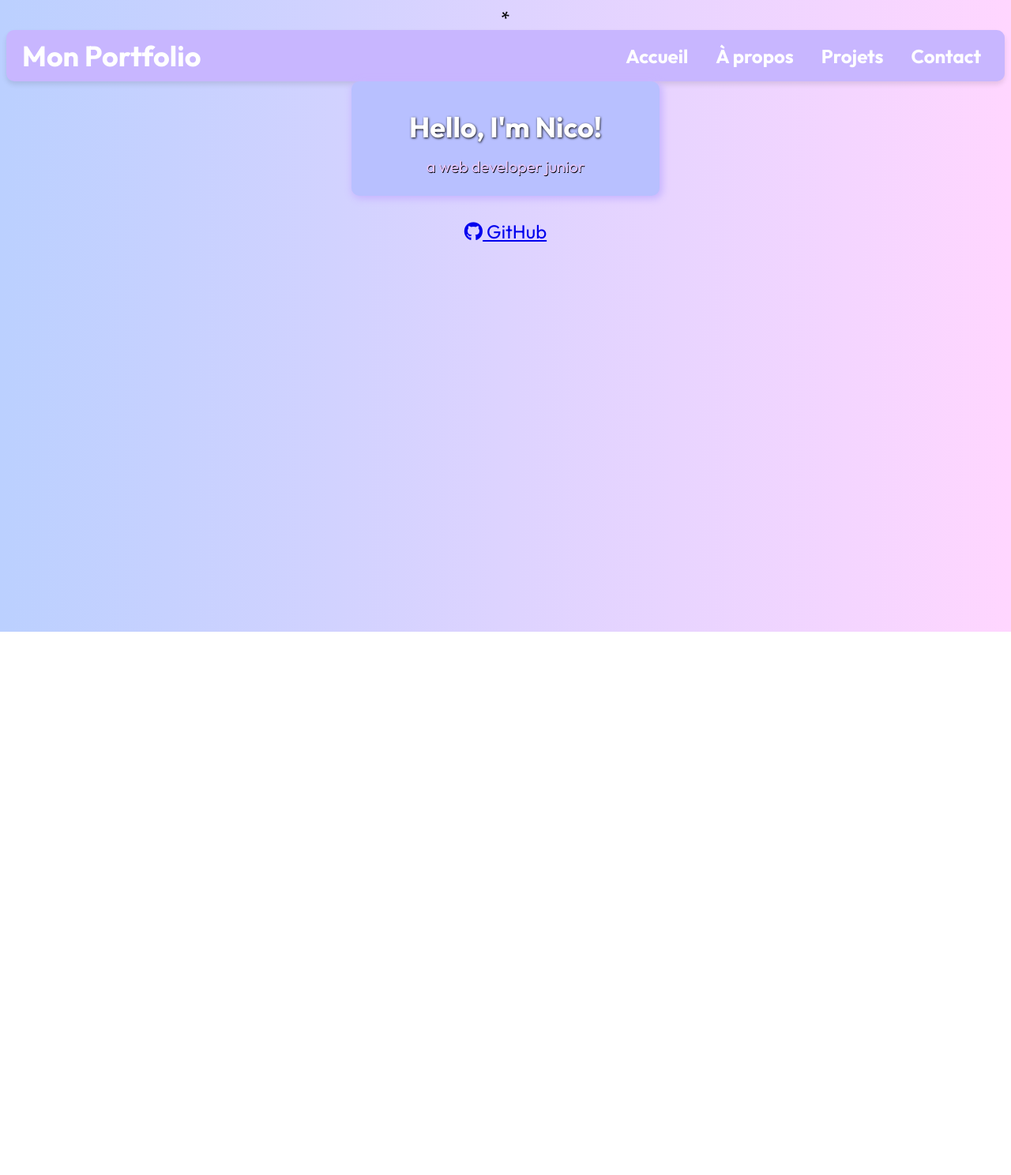
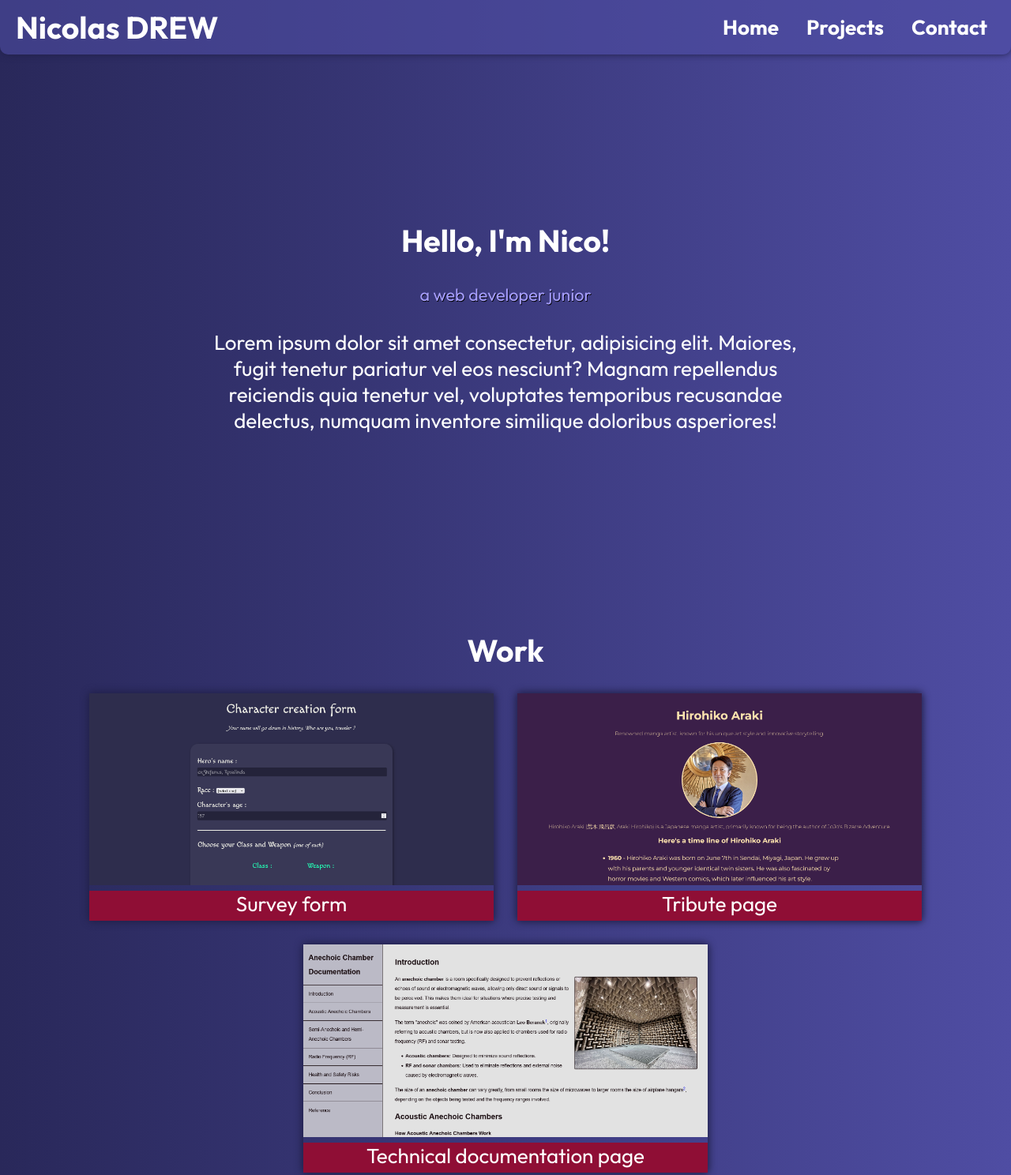
Before and after one commit to nicolas-drew/Portfolio, a plain HTML site: page index.html in a window 1280 px wide. Shown: the top 1488 px of the page at 79% size. Before the commit the page ends 800 px from the top, so only its background shows below. Drawn offline with Linux system fonts and the light colour scheme.

Commit message:
add of project images

```diff
--- a/index.html
+++ b/index.html
@@ -5,31 +5,67 @@
     <meta charset="utf-8" />
     <link rel="stylesheet" href="styles.css" />
     <link rel="preconnect" href="https://fonts.googleapis.com" />
-    <link rel="preconnect" href="https://fonts.gstatic.com" crossorigin />*
-    <link rel="stylesheet" href="https://cdnjs.cloudflare.com/ajax/libs/font-awesome/6.7.2/css/all.min.css" integrity="sha512-Evv84Mr4kqVGRNSgIGL/F/aIDqQb7xQ2vcrdIwxfjThSH8CSR7PBEakCr51Ck+w+/U6swU2Im1vVX0SVk9ABhg==" crossorigin="anonymous" referrerpolicy="no-referrer" />
+    <link rel="preconnect" href="https://fonts.gstatic.com" crossorigin />
+    <link
+      rel="stylesheet"
+      href="https://cdnjs.cloudflare.com/ajax/libs/font-awesome/6.7.2/css/all.min.css"
+      integrity="sha512-Evv84Mr4kqVGRNSgIGL/F/aIDqQb7xQ2vcrdIwxfjThSH8CSR7PBEakCr51Ck+w+/U6swU2Im1vVX0SVk9ABhg=="
+      crossorigin="anonymous"
+      referrerpolicy="no-referrer"
+    />
     <link
       href="https://fonts.googleapis.com/css2?family=Outfit:wght@100..900&display=swap"
       rel="stylesheet"
     />
   </head>
   <body>
-    <nav>
-      <div class="logo">Mon Portfolio</div>
+    <nav id="navbar">
+      <div class="logo">Nicolas DREW</div>
       <ul>
-        <li><a href="#welcome-section">Accueil</a></li>
-        <li><a href="#about">À propos</a></li>
-        <li><a href="#projects">Projets</a></li>
+        <li><a href="#welcome-section">Home</a></li>
+        <li><a href="#projects">Projects</a></li>
         <li><a href="#contact">Contact</a></li>
       </ul>
     </nav>
     <section id="welcome-section">
       <h1>Hello, I'm Nico!</h1>
-      <p>a web developer junior</p>
+      <h2>a web developer junior</h2>
+      <p>
+        Lorem ipsum dolor sit amet consectetur, adipisicing elit. Maiores, fugit
+        tenetur pariatur vel eos nesciunt? Magnam repellendus reiciendis quia
+        tenetur vel, voluptates temporibus recusandae delectus, numquam
+        inventore similique doloribus asperiores!
+      </p>
     </section>
     <section id="projects">
+      <h1>Work</h1>
       <div id="projects-section">
-        <a href="" target="_blank" class="project-tile">
-          <img src="" alt="" class="" />
+        <a
+          href="https://nicolas-drew.github.io/fcc-surveyform/"
+          target="_blank"
+          class="project-tile form"
+        >
+          <img src="Survey Form.png" alt="Survey form" />
+          <p>Survey form</p>
+        </a>
+        <a
+          href="https://nicolas-drew.github.io/fcc-tributepage/"
+          target="_blank"
+          class="project-tile tribute"
+        >
+          <img src="Tribute page.png" alt="Tribute page" />
+          <p>Tribute page</p>
+        </a>
+        <a
+          href="https://nicolas-drew.github.io/fcc-TechnicalDocumentationPage/"
+          target="_blank"
+          class="project-tile documentation"
+        >
+          <img
+            src="Technical documentation page.png"
+            alt="Technical documentation page"
+          />
+          <p>Technical documentation page</p>
         </a>
       </div>
     </section>
--- a/styles.css
+++ b/styles.css
@@ -1,52 +1,104 @@
 /* https://coolors.co/palette/ffd6ff-e7c6ff-c8b6ff-b8c0ff-bbd0ff */
+:root {
+  --shadow: #212049;
+  --text1: #ffffff;
+  --text2: #a69eff;
+  --background1: #29285a;
+  --background2: rgb(79, 77, 163);
+  --background3: #8f0e35;
+}
+* {
+  margin: 0;
+  padding: 0;
+  box-sizing: border-box;
+  scroll-behavior: smooth;
+}
 html {
   font-family: "Outfit", sans-serif;
-  font-size: 24px;
+  font-size: 26px;
   text-align: center;
 }
 body {
   background: linear-gradient(
     90deg,
-    rgba(187, 208, 255, 1) 0%,
-    rgba(255, 214, 255, 1) 100%
+    var(--background1) 0%,
+    var(--background2) 100%
   );
 }
 #welcome-section {
-  max-width: 30%;
+  max-width: 60%;
   margin: 0 auto;
-  padding: 5px;
-  background-color: #b8c0ff;
-  border-radius: 10px;
-  box-shadow: 2px 2px 10px 2px #c8b6ff;
+  padding-top: 250px;
 }
-#welcome-section h1 {
+h1 {
   color: #fff;
-  text-shadow: 0.7px 0.7px 3px#000;
-  margin-bottom: -5px;
+  margin-bottom: 30px;
+  margin-top: 30px;
+}
+h2 {
+  font-size: smaller;
+  font-weight: 400;
+  color: var(--text2);
+  text-shadow: 0.7px 0.7px #000;
+  margin-bottom: 30px;
+  margin-top: 30px;
+}
+#projects h1 {
+  margin-top: 250px;
 }
 #welcome-section p {
-  font-size: smaller;
-  font-weight: 400;
-  color: #e7c6ff;
-  text-shadow: 0.7px 0.7px #000;
+  color: var(--text1);
 }
-
+img {
+  max-width: 40vw;
+}
+a {
+  text-decoration: none;
+}
+#projects-section {
+  display: flex;
+  flex-direction: row;
+  flex-wrap: wrap;
+  gap: 30px;
+  justify-content: center;
+  margin: 0 auto;
+}
+.documentation,
+.tribute,
+.form {
+  border-radius: 5px;
+  box-shadow: 0 0 10px 2px var(--shadow);
+}
+#projects-section p {
+  color: var(--text1);
+  background-color: var(--background3);
+  padding-bottom: 5px;
+}
+#contact-section {
+  margin-top: 250px;
+  margin-bottom: 250px;
+}
+#contact-section a {
+  color: var(--text1);
+}
+#navbar {
+  position: fixed;
+  width: 100vw;
+  background: rgba(79, 77, 163, 0.6);
+}
 nav {
   display: flex;
   justify-content: space-between;
   align-items: center;
-  background-color: #c8b6ff;
   padding: 10px 20px;
-  box-shadow: 0 4px 6px rgba(0, 0, 0, 0.1);
-  border-radius: 10px;
+  box-shadow: 0 0 10px var(--shadow);
+  border-radius: 0 0 10px 10px;
 }
-
 nav .logo {
   font-size: 1.5rem;
   font-weight: bold;
   color: #fff;
 }
-
 nav ul {
   list-style: none;
   display: flex;
@@ -54,24 +106,17 @@ nav ul {
   margin: 0;
   padding: 0;
 }
-
-nav ul li {
-  display: inline;
-}
-
 nav ul li a {
   text-decoration: none;
-  color: #fff;
+  color: var(--text1);
   font-weight: bold;
   padding: 5px 10px;
   border-radius: 5px;
-  transition: background-color 0.3s ease;
+  transition: 0.3s ease;
 }
-
 nav ul li a:hover {
-  background-color: #b8c0ff;
+  background-color: var(--background1);
 }
-
 @media screen and (max-width: 1000px) {
   html {
     font-size: 60%;
```
Also changed, not shown: Survey Form.png (added), Technical documentation page.png (added), Tribute page.png (added).
